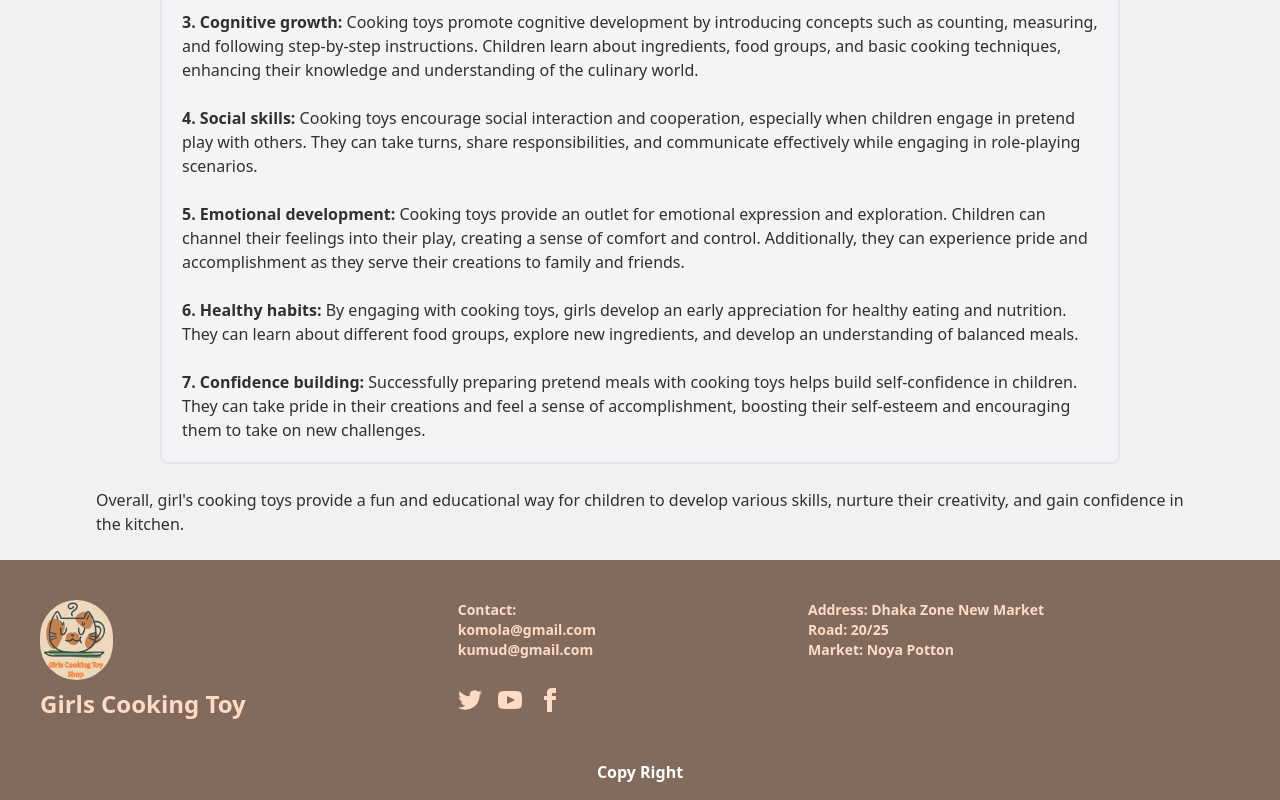
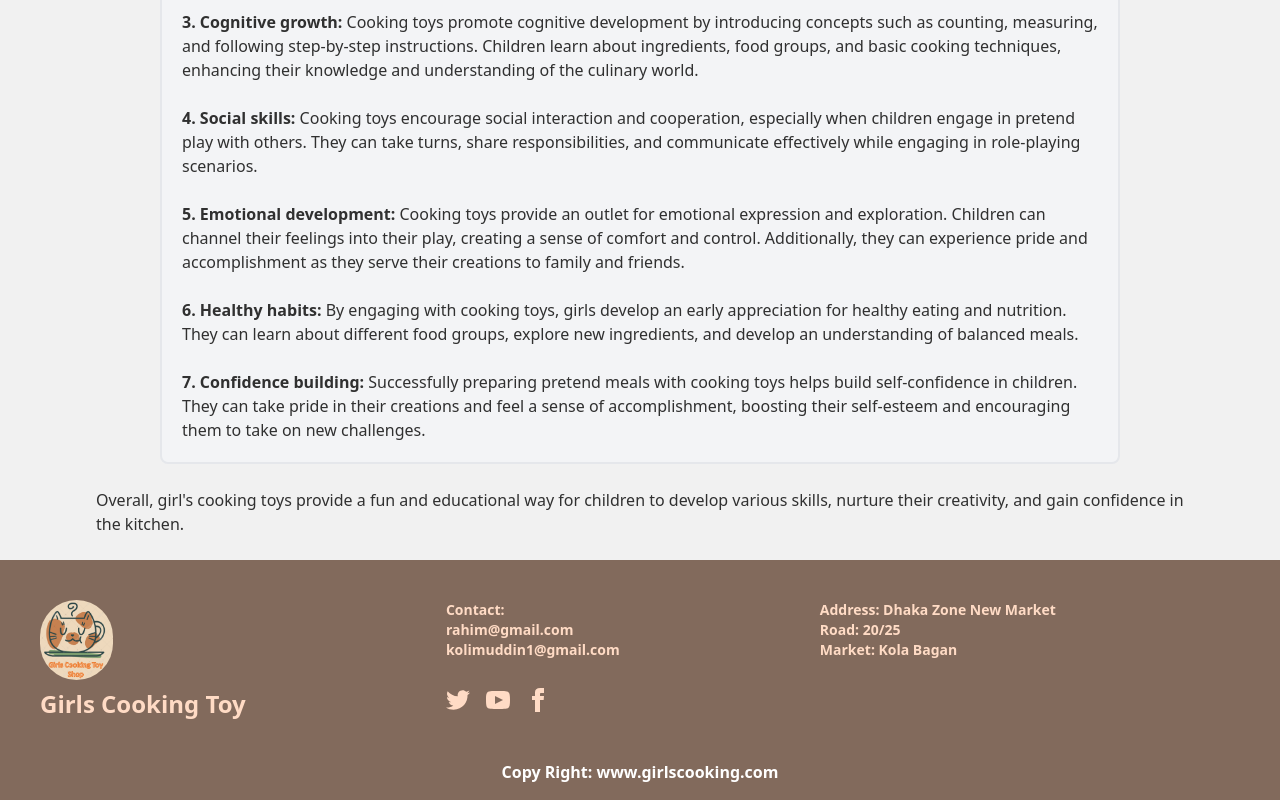
Before and after one commit to NabilaWorld/toy-market-client, a React (Vite) app: page / in a window 1280 px wide. Shown: the part 3155-3955 px from the top of the page. Built offline with nearby package versions, Linux system fonts and the light colour scheme; no server answers.

Commit message:
commit the correction footer

```diff
--- a/src/Pages/Shared/Footer/Footer.jsx
+++ b/src/Pages/Shared/Footer/Footer.jsx
@@ -17,8 +17,8 @@ const Footer = () => {
                 <div>
                     <span className="font-bold mb-5">
                         Contact: <br />
-                        komola@gmail.com <br />
-                        kumud@gmail.com
+                        rahim@gmail.com <br />
+                        kolimuddin1@gmail.com
                     </span>
 
                     <div className="grid grid-flow-col gap-4">
@@ -33,14 +33,14 @@ const Footer = () => {
                 <p className='font-bold'>
                     Address:  Dhaka Zone New Market <br />
                     Road: 20/25 <br />
-                    Market: Noya Potton
+                    Market: Kola Bagan
                 </p>
 
 
 
             </footer>
 
-            <p className=' text-center text-white pb-4 font-bold'>Copy Right</p>
+            <p className=' text-center text-white pb-4 font-bold'>Copy Right: www.girlscooking.com</p>
 
 
         </div>
```
Also changed, not shown: 1 other file (tests, documents, lock files or other folders).
